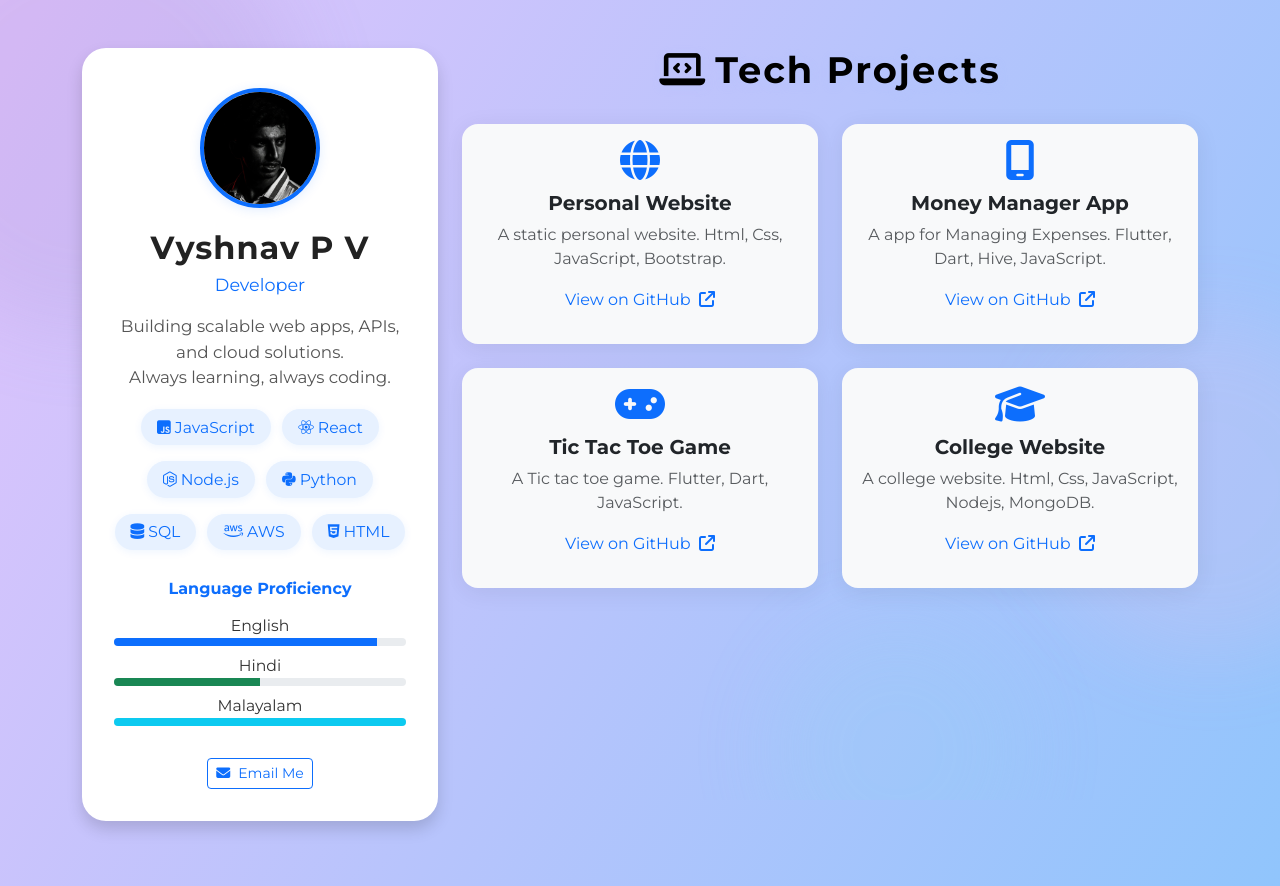
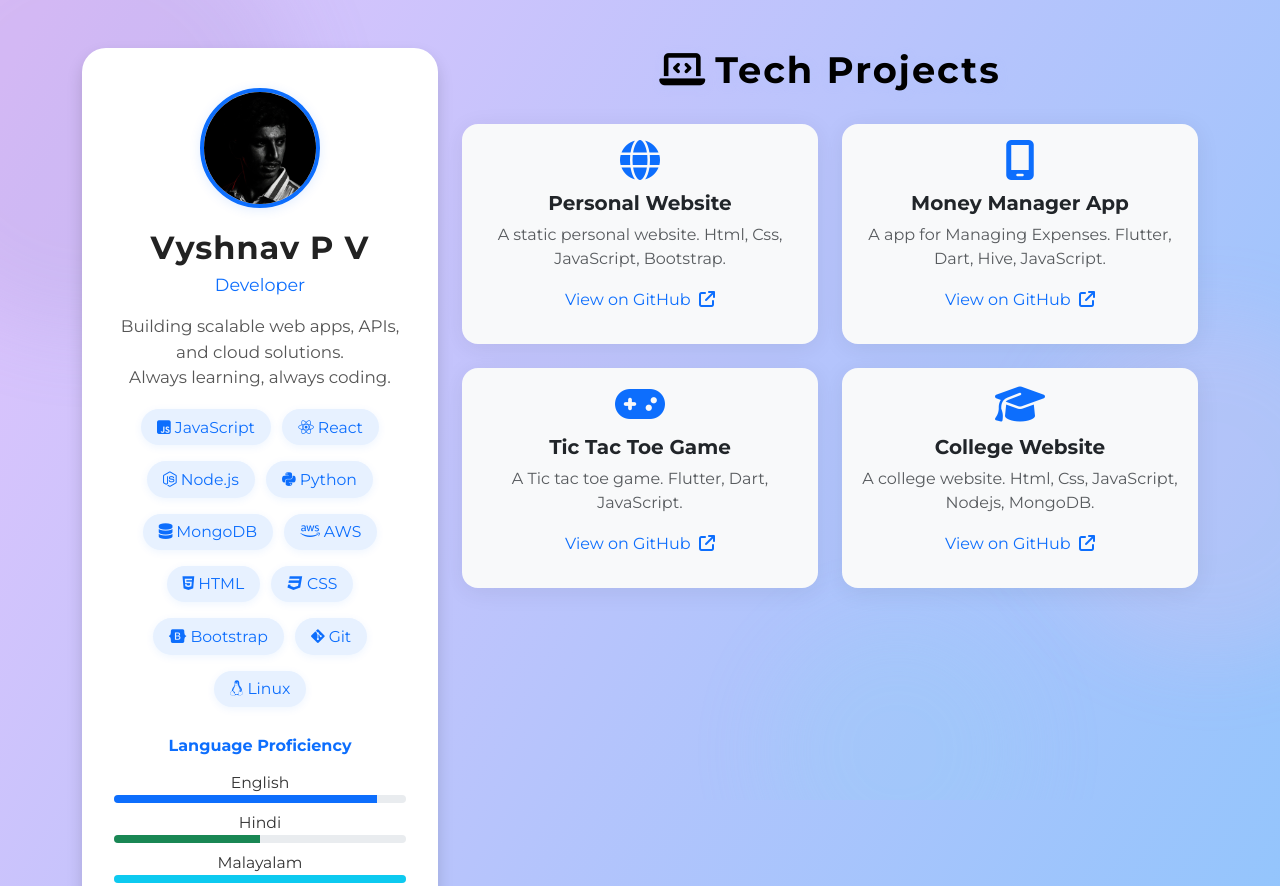
Before and after one commit to vyshnav121/Personal-Website, a plain HTML site: page index.html in a window 1280 px wide. Shown: the top 886 px of the page. Drawn offline with nearby package versions, Linux system fonts and the light colour scheme.

Commit message:
Not finished

```diff
--- a/index.html
+++ b/index.html
@@ -39,9 +39,13 @@
             <span class="skill-badge"><i class="fab fa-react me-1"></i>React</span>
             <span class="skill-badge"><i class="fab fa-node-js me-1"></i>Node.js</span>
             <span class="skill-badge"><i class="fab fa-python me-1"></i>Python</span>
-            <span class="skill-badge"><i class="fas fa-database me-1"></i>SQL</span>
+            <span class="skill-badge"><i class="fas fa-database me-1"></i>MongoDB</span>
             <span class="skill-badge"><i class="fab fa-aws me-1"></i>AWS</span>
             <span class="skill-badge"><i class="fab fa-html5 me-1"></i>HTML</span>
+            <span class="skill-badge"><i class="fab fa-css3 me-1"></i>CSS</span>
+            <span class="skill-badge"><i class="fab fa-bootstrap me-1"></i>Bootstrap</span>
+            <span class="skill-badge"><i class="fab fa-git-alt me-1"></i>Git</span>
+            <span class="skill-badge"><i class="fab fa-linux me-1"></i>Linux</span>
           </div>
           <!-- Language Proficiency Section -->
           <div class="lang-section">
@@ -108,7 +112,7 @@
                 <i class="fa-solid fa-graduation-cap project-icon"></i>
                 <h5 class="fw-semibold">College Website</h5>
                 <p class="text-muted">A college website. Html, Css, JavaScript, Nodejs, MongoDB.</p>
-                <a href="https://github.com/your-username/mobile-weather-app" target="_blank" class="btn btn-link p-0 text-decoration-none text-primary">View on GitHub <i class="fa-solid fa-arrow-up-right-from-square ms-1"></i></a>
+                <a href="https://github.com/vyshnav121/College-website" target="_blank" class="btn btn-link p-0 text-decoration-none text-primary">View on GitHub <i class="fa-solid fa-arrow-up-right-from-square ms-1"></i></a>
               </div>
             </div>
           </div>
```
